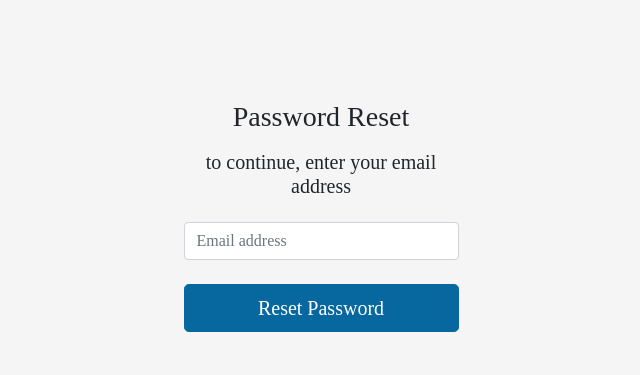
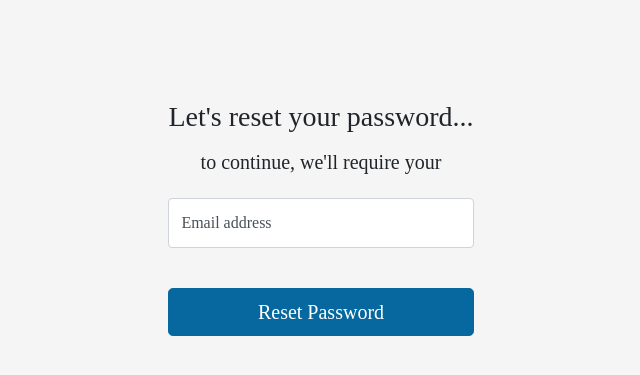
Before and after one commit to gcivil-nyu-org/fall2019-cs-gy-6063-team-three, a Django app: template templates/changepass/resetPass.html in a window 1280 px wide. Shown: the part 56-431 px from the top of the page, without its empty margins (319-959 px from the left). Run offline with Django 3.2, Linux system fonts and the light colour scheme; the template is opened without the code that fills it: values that come from a table or form of the project are taken from there, others are empty; some libraries are stand-ins or nearby versions; some web fonts are replaced.

Commit message:
updated UI

```diff
--- a/changepass/forms.py
+++ b/changepass/forms.py
@@ -55,7 +55,7 @@ class resetPassFormStudent(ModelForm):
 
         for field in self.fields.values():
             field.widget.attrs.update(
-                {"class": "form-control", "placeholder": field.label, "required": True}
+                {"class": "form-control", "placeholder": field, "required": True}
             )
 
     def clean_email_address(self):
@@ -75,7 +75,7 @@ class resetPassFormAdmin(ModelForm):
 
         for field in self.fields.values():
             field.widget.attrs.update(
-                {"class": "form-control", "placeholder": field.label, "required": True}
+                {"class": "form-control", "placeholder": field, "required": True}
             )
 
     def clean_email_address(self):
--- a/logIn/templates/logIn/index.html
+++ b/logIn/templates/logIn/index.html
@@ -40,8 +40,8 @@
                 {% if login_error %}
                     <p class="errorlist" style="color: red">Invalid credentials</p>
                 {% endif %}
-                <input class="btn btn-lg btn-primary btn-block" type="submit" value="Login"/>
                 <a class="mt-3" href="{% url 'changepass:reset_password' user_type %}">Forgot Password?</a>
+                <input class="btn btn-lg btn-primary btn-block mt-3" type="submit" value="Login"/>
             </form>
         </div>
         <div class="col-md-4 right-pane overlay">
--- a/templates/changepass/index.html
+++ b/templates/changepass/index.html
@@ -96,4 +96,3 @@
 
 </body>
 </html>
-{{ form.media.js }}
--- a/templates/changepass/resetPass.html
+++ b/templates/changepass/resetPass.html
@@ -12,7 +12,8 @@
 {% else %}
     <link rel="stylesheet" type="text/css" href="{% static 'css/student_theme.min.css' %}">
 {% endif %}
-<link href="{% static 'changepass/css/changepass.css' %} " rel="stylesheet">
+    <link href="{% static 'changepass/css/changepass.css' %} " rel="stylesheet">
+    <link rel="stylesheet" type="text/css" href="{% static 'css/floating_form_labels.css' %}">
     <script src="{% static 'js/jquery-3.3.1.min.js' %}"></script>
     <script src="{% static 'js/popper.js' %}"></script>
     <script src="{% static 'js/bootstrap.min.js' %}"></script>
@@ -39,7 +40,7 @@
     </div>
 </div>
 <div class="container-fluid d-flex justify-content-center col-md-6">
-    <div class="row col-md-6 ">
+    <div>
         {% if user_type == constant_ut_student %}
             <form action="{% url 'changepass:reset_password' constant_ut_student %}" method="post" class="form-signin" style="padding-top: 100px;">
                 {% csrf_token %}
@@ -48,12 +49,13 @@
                 {% csrf_token %}
         {% endif %}
                 <div class="text-center mb-4">
-                    <h1 class="h3 mb-3 font-weight-normal">Password Reset</h1>
-                    <h4 class="h5 mb-3 font-weight-light">to continue, enter your email address</h4>
+                    <h1 class="h3 mb-3 font-weight-normal">Let's reset your password...</h1>
+                    <h4 class="h5 mb-3 font-weight-light">to continue, we'll require your</h4>
                 </div>
                 {% for field in form %}
                     <div class="form-label-group">
                         {{ field }}
+                        <label for={{ field.id_for_label }}>{{ field.label }}</label>
                         {% if field.errors %}
                             {{ field.errors }}
                         {% endif %}
```
